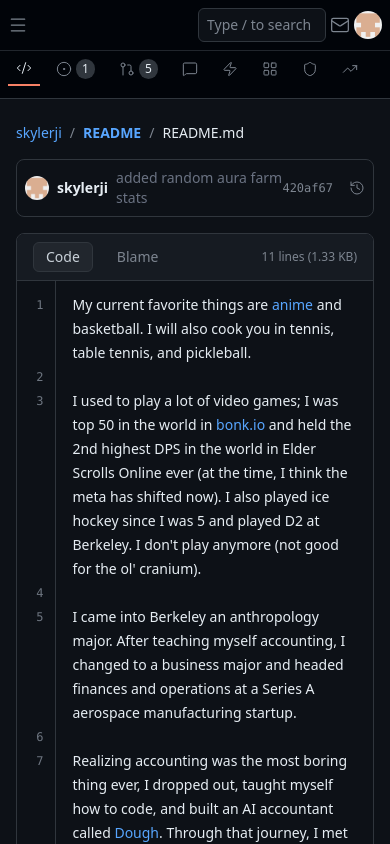
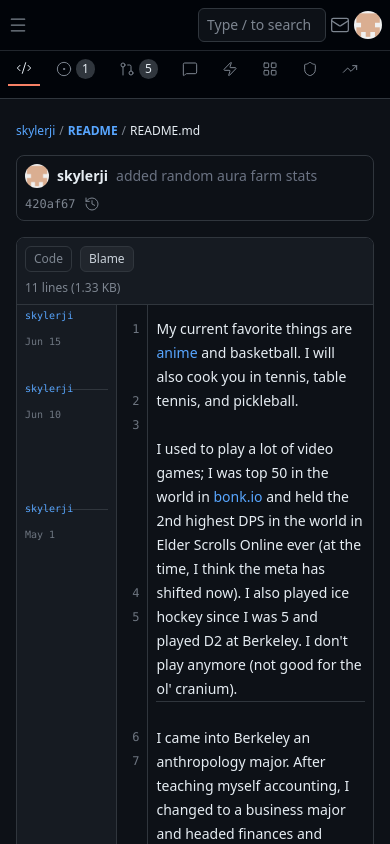
Before and after one commit to SkylerJi/skylerjipersonal, a Next.js app: page / in a window 390 px wide. Both pictures are taken after a click on the button "Blame". Built offline with nearby package versions, Linux system fonts and the light colour scheme.

Commit message:
added blame and mobile support

```diff
--- a/app/components/GitHubBody.tsx
+++ b/app/components/GitHubBody.tsx
@@ -77,6 +77,7 @@ export default function Body({ currentView, setCurrentView }: BodyProps) {
   const contentRefs = useRef<(HTMLDivElement | null)[]>([]);
   const [lineNumbers, setLineNumbers] = useState<number[]>([]);
   const showHistory = currentView === 'history';
+  const [showBlame, setShowBlame] = useState(false);
   const [discussionFilter, setDiscussionFilter] = useState<'all' | 'general' | 'ideas' | 'q&a'>('all');
   const [showNewDiscussionModal, setShowNewDiscussionModal] = useState(false);
   const [showErrorMessage, setShowErrorMessage] = useState(false);
@@ -127,6 +128,23 @@ export default function Body({ currentView, setCurrentView }: BodyProps) {
       dateDisplay: 'May 1'
     }
   ];
+
+  // Mock blame data - assign commit info to each line
+  const blameData = lines.map((line, index) => {
+    // Distribute commits across lines for realistic blame view
+    let commit;
+    if (index < 3) {
+      commit = commits[0]; // Most recent commit for first few lines
+    } else if (index < 8) {
+      commit = commits[1]; // Middle commit for middle lines
+    } else {
+      commit = commits[2]; // Oldest commit for later lines
+    }
+    return {
+      commit,
+      lineNumber: index + 1
+    };
+  });
 
   // Group commits by date
   const groupedCommits = commits.reduce((acc, commit) => {
@@ -1228,7 +1246,14 @@ export default function Body({ currentView, setCurrentView }: BodyProps) {
                         </div>
                         <span>→</span>
                         <div className="flex items-center gap-2">
-                          <span className="text-[#e6edf3]">skylerji</span>
+                          <a
+                            href="https://github.com/SkylerJi"
+                            target="_blank"
+                            rel="noopener noreferrer"
+                            className="text-[#e6edf3] hover:text-[#58a6ff]"
+                          >
+                            skylerji
+                          </a>
                           <span className="text-[#7d8590]">:</span>
                           <span className="text-[#58a6ff]">main</span>
                         </div>
@@ -1508,7 +1533,7 @@ export default function Body({ currentView, setCurrentView }: BodyProps) {
             <div ref={deleteErrorModalRef} className="bg-[#161b22] border border-[#da3633] rounded-lg max-w-md w-full">
               <div className="p-6">
                 <div className="flex items-center gap-3 mb-4">
-                  <XCircle className="w-6 h-6 text-[#da3633] flex-shrink-0" strokeWidth={1.5} />
+                  <XCircle className="w-6 h-6 text-[#da3633] shrink-0" strokeWidth={1.5} />
                   <h2 className="text-xl font-semibold text-[#e6edf3]">Error</h2>
                 </div>
                 <p className="text-[#c9d1d9] mb-6">
@@ -1821,44 +1846,48 @@ export default function Body({ currentView, setCurrentView }: BodyProps) {
           <h1 className="text-2xl font-semibold text-[#e6edf3] mb-4">Commits</h1>
 
           {/* History path */}
-          <div className="flex items-center justify-between mb-4">
-            <div className="flex items-center gap-2 text-sm text-[#7d8590]">
-              <span>History for</span>
+          <div className="flex flex-col sm:flex-row items-start sm:items-center justify-between gap-3 sm:gap-0 mb-4">
+            <div className="flex items-center gap-1 sm:gap-2 text-xs sm:text-sm text-[#7d8590] flex-wrap overflow-x-auto">
+              <span className="whitespace-nowrap">History for</span>
+              <a
+                href="https://github.com/SkylerJi"
+                target="_blank"
+                rel="noopener noreferrer"
+                className="text-[#58a6ff] hover:underline cursor-pointer active:opacity-70 transition-opacity whitespace-nowrap shrink-0"
+              >
+                skylerji
+              </a>
+              <span>/</span>
               <button
                 onClick={() => setCurrentView('code')}
-                className="text-[#58a6ff] hover:underline cursor-pointer active:opacity-70 transition-opacity"
-              >
-                skylerji
+                className="text-[#58a6ff] hover:underline cursor-pointer active:opacity-70 transition-opacity whitespace-nowrap shrink-0"
+              >
+                README
               </button>
               <span>/</span>
               <button
                 onClick={() => setCurrentView('code')}
-                className="text-[#58a6ff] hover:underline cursor-pointer active:opacity-70 transition-opacity"
-              >
-                README
-              </button>
-              <span>/</span>
-              <button
-                onClick={() => setCurrentView('code')}
-                className="text-[#58a6ff] hover:underline cursor-pointer active:opacity-70 transition-opacity"
+                className="text-[#58a6ff] hover:underline cursor-pointer active:opacity-70 transition-opacity whitespace-nowrap shrink-0"
               >
                 README.md
               </button>
-              <span>on</span>
-              <span className="px-2 py-0.5 bg-[#21262d] border border-[#30363d] rounded-full text-xs text-[#58a6ff]">
+              <span className="whitespace-nowrap">on</span>
+              <span className="px-2 py-0.5 bg-[#21262d] border border-[#30363d] rounded-full text-xs text-[#58a6ff] whitespace-nowrap shrink-0">
                 main
               </span>
             </div>
 
             {/* Filters */}
-            <div className="flex items-center gap-2">
-              <button className="flex items-center gap-2 px-3 py-1.5 text-sm text-[#7d8590] hover:text-[#e6edf3] hover:bg-[#161b22] active:bg-[#21262d] rounded-md border border-[#30363d] cursor-pointer transition-colors">
-                <User className="w-4 h-4" strokeWidth={1.5} />
-                All users
-              </button>
-              <button className="flex items-center gap-2 px-3 py-1.5 text-sm text-[#7d8590] hover:text-[#e6edf3] hover:bg-[#161b22] active:bg-[#21262d] rounded-md border border-[#30363d] cursor-pointer transition-colors">
-                <Calendar className="w-4 h-4" strokeWidth={1.5} />
-                All time
+            <div className="flex items-center gap-2 flex-wrap">
+              <button className="flex items-center gap-1 sm:gap-2 px-2 sm:px-3 py-1.5 text-xs sm:text-sm text-[#7d8590] hover:text-[#e6edf3] hover:bg-[#161b22] active:bg-[#21262d] rounded-md border border-[#30363d] cursor-pointer transition-colors">
+                <User className="w-3 h-3 sm:w-4 sm:h-4" strokeWidth={1.5} />
+                <span className="hidden sm:inline">All users</span>
+                <span className="sm:hidden">Users</span>
+              </button>
+              <button className="flex items-center gap-1 sm:gap-2 px-2 sm:px-3 py-1.5 text-xs sm:text-sm text-[#7d8590] hover:text-[#e6edf3] hover:bg-[#161b22] active:bg-[#21262d] rounded-md border border-[#30363d] cursor-pointer transition-colors">
+                <Calendar className="w-3 h-3 sm:w-4 sm:h-4" strokeWidth={1.5} />
+                <span className="hidden sm:inline">All time</span>
+                <span className="sm:hidden">Time</span>
               </button>
             </div>
           </div>
@@ -1874,28 +1903,33 @@ export default function Body({ currentView, setCurrentView }: BodyProps) {
                   {dateCommits.map((commit) => (
                     <div
                       key={commit.hash}
-                      className="flex items-center justify-between py-3 px-4 border border-[#30363d] rounded-md hover:bg-[#161b22] transition-colors"
-                    >
-                      <div className="flex-1 min-w-0">
+                      className="flex flex-col sm:flex-row items-start sm:items-center justify-between gap-2 sm:gap-0 py-3 px-3 sm:px-4 border border-[#30363d] rounded-md hover:bg-[#161b22] transition-colors"
+                    >
+                      <div className="flex-1 min-w-0 w-full sm:w-auto">
                         <div className="flex items-center gap-2 mb-1">
-                          <span className="text-sm text-[#e6edf3] font-medium">
+                          <span className="text-xs sm:text-sm text-[#e6edf3] font-medium break-words">
                             {commit.message}
                           </span>
                         </div>
-                        <div className="flex items-center gap-2 text-xs text-[#7d8590]">
+                        <div className="flex items-center gap-2 text-xs text-[#7d8590] flex-wrap">
                           <img
                             src={commit.authorAvatar}
                             alt={commit.author}
-                            className="w-4 h-4 rounded-full"
+                            className="w-4 h-4 rounded-full shrink-0"
                           />
-                          <span className="text-[#e6edf3] hover:text-[#58a6ff] active:text-[#4493f8] cursor-pointer transition-colors">
+                          <a
+                            href="https://github.com/SkylerJi"
+                            target="_blank"
+                            rel="noopener noreferrer"
+                            className="text-[#e6edf3] hover:text-[#58a6ff] active:text-[#4493f8] cursor-pointer transition-colors whitespace-nowrap"
+                          >
                             {commit.author}
-                          </span>
-                          <span>committed on {commit.dateDisplay}</span>
-                        </div>
-                      </div>
-                      <div className="flex items-center gap-2 ml-4">
-                        <span className="text-xs font-mono text-[#7d8590]">
+                          </a>
+                          <span className="whitespace-nowrap">committed on {commit.dateDisplay}</span>
+                        </div>
+                      </div>
+                      <div className="flex items-center gap-1 sm:gap-2 ml-0 sm:ml-4 shrink-0">
+                        <span className="text-xs font-mono text-[#7d8590] hidden sm:inline">
                           {commit.hash}
                         </span>
                         <button
@@ -1903,20 +1937,20 @@ export default function Body({ currentView, setCurrentView }: BodyProps) {
                           className="p-1.5 text-[#7d8590] hover:text-[#e6edf3] hover:bg-[#21262d] active:bg-[#30363d] active:scale-95 rounded cursor-pointer transition-all"
                           title="Copy full SHA"
                         >
-                          <Copy className="w-4 h-4" strokeWidth={1.5} />
+                          <Copy className="w-3 h-3 sm:w-4 sm:h-4" strokeWidth={1.5} />
                         </button>
                         <button
                           className="p-1.5 text-[#7d8590] hover:text-[#e6edf3] hover:bg-[#21262d] active:bg-[#30363d] active:scale-95 rounded cursor-pointer transition-all"
                           title="View parent"
                         >
-                          <GitBranch className="w-4 h-4" strokeWidth={1.5} />
+                          <GitBranch className="w-3 h-3 sm:w-4 sm:h-4" strokeWidth={1.5} />
                         </button>
                         <button
                           onClick={() => setCurrentView('code')}
                           className="p-1.5 text-[#7d8590] hover:text-[#e6edf3] hover:bg-[#21262d] active:bg-[#30363d] active:scale-95 rounded cursor-pointer transition-all"
                           title="Browse files at this commit"
                         >
-                          <FileText className="w-4 h-4" strokeWidth={1.5} />
+                          <FileText className="w-3 h-3 sm:w-4 sm:h-4" strokeWidth={1.5} />
                         </button>
                       </div>
                     </div>
@@ -1939,26 +1973,40 @@ export default function Body({ currentView, setCurrentView }: BodyProps) {
     <div className="flex-1 overflow-y-auto">
       <div className="max-w-[1280px] mx-auto px-4 md:px-8 py-6">
         {/* File path breadcrumb */}
-        <div className="flex items-center gap-2 mb-4 text-sm">
-          <button className="text-[#58a6ff] hover:underline cursor-pointer active:opacity-70 transition-opacity">skylerji</button>
-          <span className="text-[#7d8590]">/</span>
-          <button className="text-[#58a6ff] hover:underline font-semibold cursor-pointer active:opacity-70 transition-opacity">README</button>
-          <span className="text-[#7d8590]">/</span>
-          <span className="text-[#e6edf3]">README.md</span>
+        <div className="flex items-center gap-1 sm:gap-2 mb-4 text-xs sm:text-sm overflow-x-auto">
+          <a
+            href="https://github.com/SkylerJi"
+            target="_blank"
+            rel="noopener noreferrer"
+            className="text-[#58a6ff] hover:underline cursor-pointer active:opacity-70 transition-opacity whitespace-nowrap shrink-0"
+          >
+            skylerji
+          </a>
+          <span className="text-[#7d8590] shrink-0">/</span>
+          <button className="text-[#58a6ff] hover:underline font-semibold cursor-pointer active:opacity-70 transition-opacity whitespace-nowrap shrink-0">README</button>
+          <span className="text-[#7d8590] shrink-0">/</span>
+          <span className="text-[#e6edf3] whitespace-nowrap shrink-0">README.md</span>
         </div>
 
         {/* Commit info bar */}
-        <div className="flex items-center justify-between mb-4 text-sm border p-2 rounded-lg border-[#30363d]">
-          <div className="flex items-center gap-2">
+        <div className="flex flex-col sm:flex-row items-start sm:items-center justify-between gap-2 sm:gap-0 mb-4 text-sm border p-2 sm:p-2 rounded-lg border-[#30363d]">
+          <div className="flex items-center gap-2 flex-wrap">
             <img
               src="/githubavatar.png"
               alt="Avatar"
-              className="w-6 h-6 rounded-full object-cover"
+              className="w-6 h-6 rounded-full object-cover shrink-0"
             />
-            <a href="#" className="text-[#e6edf3] hover:text-[#58a6ff] font-semibold">skylerji</a>
-            <a href="#" className="text-gray-500 hover:text-[#58a6ff]">added random aura farm stats</a>
-          </div>
-          <div className="flex items-center gap-4 text-[#7d8590]">
+            <a
+              href="https://github.com/SkylerJi"
+              target="_blank"
+              rel="noopener noreferrer"
+              className="text-[#e6edf3] hover:text-[#58a6ff] font-semibold break-all sm:break-normal"
+            >
+              skylerji
+            </a>
+            <a href="#" className="text-gray-500 hover:text-[#58a6ff] break-all sm:break-normal">added random aura farm stats</a>
+          </div>
+          <div className="flex items-center gap-2 sm:gap-4 text-[#7d8590] flex-wrap">
             <a href="#" className="hover:text-[#58a6ff] flex items-center gap-1">
               <span className="font-mono text-xs">420af67</span>
             </a>
@@ -1976,12 +2024,26 @@ export default function Body({ currentView, setCurrentView }: BodyProps) {
         {/* GitHub-style file viewer */}
         <div className="border border-[#30363d] rounded-lg overflow-hidden">
           {/* Header */}
-          <div className="bg-[#161b22] border-b border-[#30363d] px-4 py-2 flex items-center justify-between">
-            <div className="flex items-center gap-3">
-              <button className="px-3 py-1 text-sm font-medium bg-[#21262d] text-[#c9d1d9] rounded-md border border-[#30363d] hover:bg-[#30363d] active:bg-[#1c2128] active:scale-95 cursor-pointer transition-all">
+          <div className="bg-[#161b22] border-b border-[#30363d] px-2 sm:px-4 py-2 flex flex-col sm:flex-row items-start sm:items-center justify-between gap-2 sm:gap-0">
+            <div className="flex items-center gap-2 sm:gap-3">
+              <button
+                onClick={() => setShowBlame(false)}
+                className={`px-2 sm:px-3 py-1 text-xs sm:text-sm font-medium rounded-md border border-[#30363d] hover:bg-[#30363d] active:bg-[#1c2128] active:scale-95 cursor-pointer transition-all ${
+                  !showBlame
+                    ? 'bg-[#21262d] text-[#c9d1d9]'
+                    : 'text-[#7d8590] hover:text-[#c9d1d9] active:text-[#e6edf3]'
+                }`}
+              >
                 Code
               </button>
-              <button className="px-3 py-1 text-sm text-[#7d8590] hover:text-[#c9d1d9] active:text-[#e6edf3] active:scale-95 cursor-pointer transition-all">
+              <button
+                onClick={() => setShowBlame(true)}
+                className={`px-2 sm:px-3 py-1 text-xs sm:text-sm rounded-md border border-[#30363d] hover:bg-[#30363d] active:bg-[#1c2128] active:scale-95 cursor-pointer transition-all ${
+                  showBlame
+                    ? 'bg-[#21262d] text-[#c9d1d9] font-medium'
+                    : 'text-[#7d8590] hover:text-[#c9d1d9] active:text-[#e6edf3]'
+                }`}
+              >
                 Blame
               </button>
             </div>
@@ -1990,11 +2052,12 @@ export default function Body({ currentView, setCurrentView }: BodyProps) {
             </div>
           </div>
 
-          {/* File content */}
+          {/* File content - Code view */}
+          {!showBlame && (
             <div className="bg-[#0d1117]">
-            <div className="flex">
+              <div className="flex overflow-x-auto">
                 {/* Line numbers - dynamically calculated */}
-              <div className="bg-[#0d1117] text-[#6e7681] text-right py-3 px-3 select-none border-r border-[#30363d] text-xs font-mono leading-6 shrink-0">
+                <div className="bg-[#0d1117] text-[#6e7681] text-right py-3 px-2 sm:px-3 select-none border-r border-[#30363d] text-xs font-mono leading-6 shrink-0">
                   {lineNumbers.map((num, index) => (
                     <div key={index} className="h-6">
                       {num > 0 ? num : ''}
@@ -2003,12 +2066,12 @@ export default function Body({ currentView, setCurrentView }: BodyProps) {
                 </div>
 
                 {/* Content - wraps naturally */}
-              <div className="flex-1 py-3 px-4 text-sm leading-6 font-[system-ui] overflow-x-auto">
+                <div className="flex-1 py-3 px-2 sm:px-4 text-sm leading-6 font-[system-ui] overflow-x-auto min-w-0">
                   {lines.map((line, index) => (
                     <div
                       key={index}
                       ref={el => { contentRefs.current[index] = el; }}
-                    className="leading-6 wrap-break-word"
+                      className="leading-6 break-words"
                     >
                       {renderLineContent(line.content)}
                     </div>
@@ -2016,13 +2079,78 @@ export default function Body({ currentView, setCurrentView }: BodyProps) {
                 </div>
               </div>
             </div>
+          )}
+
+          {/* Blame view */}
+          {showBlame && (
+            <div className="bg-[#0d1117]">
+              <div className="flex overflow-x-auto">
+                {/* Blame info column */}
+                <div className="bg-[#161b22] text-[#6e7681] py-3 px-2 sm:px-4 select-none border-r border-[#30363d] text-xs font-mono leading-6 shrink-0 min-w-[100px] sm:min-w-[180px]">
+                  {blameData.map((blame, index) => {
+                    const prevBlame = index > 0 ? blameData[index - 1] : null;
+                    const isSameCommit = prevBlame && prevBlame.commit.hash === blame.commit.hash;
+
+                    return (
+                      <div
+                        key={index}
+                        className={`h-6 flex flex-col justify-center ${isSameCommit ? '' : 'border-t border-[#30363d]'} ${index === 0 ? 'border-t-0' : ''}`}
+                      >
+                        {!isSameCommit && (
+                          <div className="flex flex-col sm:flex-row items-start sm:items-center gap-0.5 sm:gap-1.5">
+                            <a
+                              href="https://github.com/SkylerJi"
+                              target="_blank"
+                              rel="noopener noreferrer"
+                              className="text-[#58a6ff] hover:underline truncate max-w-full text-[10px] sm:text-xs"
+                              title={blame.commit.author}
+                            >
+                              {blame.commit.author}
+                            </a>
+                            <span className="text-[#6e7681] truncate text-[10px] sm:text-xs">{blame.commit.dateDisplay}</span>
+                          </div>
+                        )}
+                      </div>
+                    );
+                  })}
+                </div>
+
+                {/* Line numbers */}
+                <div className="bg-[#0d1117] text-[#6e7681] text-right py-3 px-2 sm:px-3 select-none border-r border-[#30363d] text-xs font-mono leading-6 shrink-0">
+                  {lineNumbers.map((num, index) => (
+                    <div key={index} className="h-6">
+                      {num > 0 ? num : ''}
+                    </div>
+                  ))}
+                </div>
+
+                {/* Content - wraps naturally */}
+                <div className="flex-1 py-3 px-2 sm:px-4 text-sm leading-6 font-[system-ui] overflow-x-auto min-w-0">
+                  {lines.map((line, index) => {
+                    const prevBlame = index > 0 ? blameData[index - 1] : null;
+                    const blame = blameData[index];
+                    const isSameCommit = prevBlame && prevBlame.commit.hash === blame.commit.hash;
+
+                    return (
+                      <div
+                        key={index}
+                        className={`leading-6 break-words ${isSameCommit ? '' : 'border-t border-[#30363d]'} ${index === 0 ? 'border-t-0' : ''}`}
+                      >
+                        {renderLineContent(line.content)}
+                      </div>
+                    );
+                  })}
+                </div>
+              </div>
+            </div>
+          )}
         </div>
 
         {/* Footer info (optional GitHub-style metadata) */}
-        <div className="mt-4 text-xs text-[#7d8590] flex items-center gap-4">
-          <span>README.md</span>
-          <span>•</span>
-          <span>Last updated just now</span>
+        <div className="mt-4 text-xs text-[#7d8590] flex items-center gap-2 sm:gap-4 flex-wrap">
+          <span className="whitespace-nowrap">README.md</span>
+          <span className="hidden sm:inline">•</span>
+          <span className="whitespace-nowrap">Last updated just now</span>
         </div>
       </div>
     </div>
--- a/app/components/GitHubHeader.tsx
+++ b/app/components/GitHubHeader.tsx
@@ -63,7 +63,7 @@ export default function Header({ currentView, setCurrentView }: HeaderProps) {
               className="bg-[#0d1117] border border-[#30363d] rounded-md px-2 sm:px-3 py-1.5 text-sm w-32 sm:w-48 md:w-64 text-[#e6edf3] placeholder-[#7d8590] focus:outline-none focus:border-[#1f6feb]"
             />
             {showSearchPopup && (
-              <div className="absolute top-full left-0 mt-2 w-[calc(100vw-2rem)] sm:w-80 bg-[#161b22] border border-[#30363d] rounded-md shadow-lg z-50 p-4">
+              <div className="absolute top-full right-0 sm:left-0 mt-2 sm:mr-0 w-[calc(100vw-5rem)] sm:w-80 max-w-[calc(100vw-1rem)] sm:max-w-none bg-[#161b22] border border-[#30363d] rounded-md shadow-lg z-50 p-4">
                 <p className="text-[#e6edf3] text-sm">
                   the words on this page are too big for you, don't bother trying to spell them
                 </p>
```
Lines whose indentation alone changed are shown as unchanged.
